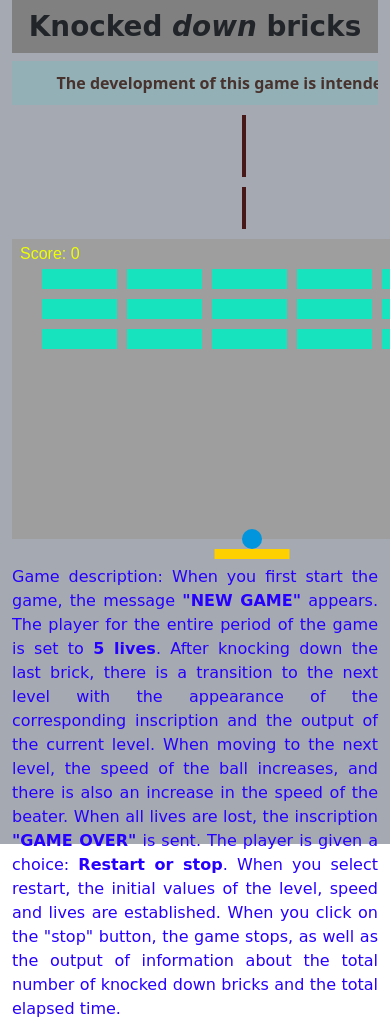
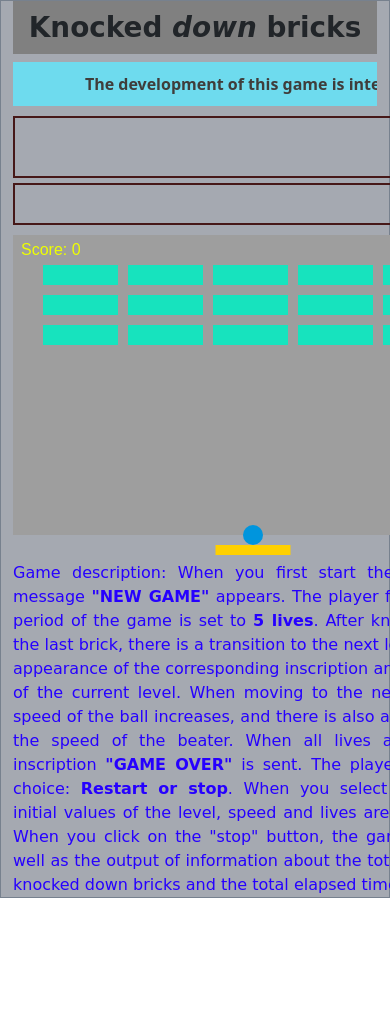
Before and after one commit to dmitrysidorhik/Browser-game, a plain HTML site: page index.html in a window 390 px wide. Shown: the top 1021 px of the page. After the commit the page ends 898 px from the top, so only its background shows below. Drawn offline with nearby package versions, Linux system fonts and the light colour scheme; files that its build step writes are made by us from their sources; a web font is replaced by a local one.

Commit message:
add adaptive

```diff
--- a/styles/media-queries.css
+++ b/styles/media-queries.css
@@ -1,48 +1,48 @@
-/* @media screen and (max-width: 980px) {
-    #pagewrap {
-       width: 95%;
-    }
-    #content {
-       width: 60%;
-       padding: 3% 4%;
-    }
-    #sidebar {
-       width: 30%;
-    }
-    #sidebar .widget {
-       padding: 8% 7%;
-       margin-bottom: 10px;
+@media screen and (max-width: 1200px) {
+   .container {
+      height: 100%;
    }
 }
 
- @media screen and (max-width: 650px) {
-    #header {
-       height: auto;
+@media screen and (max-width: 1000px) {
+   .game {
+      display: block;
    }
-    #searchform {
-       position: absolute;
-       top: 5px;
-       right: 0;
+
+   #myCanvas {
+      margin-left: 0vw;
+      text-align: center;
    }
-    #main-nav {
-       position: static;
+
+   .alertNew {
+      width: 480px;
+      text-align: center;
+      margin: auto;
+      margin-bottom: 5px;
    }
-    #site-logo {
-       margin: 15px 100px 5px 0;
-       position: static;
+
+   .btnNew {
+      width: 480px;
+      margin: auto;
    }
-    #site-description {
-       margin: 0 0 15px;
-       position: static;
+
+   .textGame {
+      margin: auto;
+      width: 480px;
    }
-    #content {
-       width: auto;
-       float: none;
-       margin: 20px 0;
+
+   @keyframes marquee {
+      from {
+         text-indent: 0%;
       }
-    #sidebar {
-       width: 100%;
-       float: none;
-       margin: 0;
+
+      to {
+         text-indent: 18%;
       }
- } */
+   }
+
+   .marquee {
+      animation: marquee 1s linear infinite alternate;
+      background: #6edbee;
+   }
+}
--- a/styles/style.css
+++ b/styles/style.css
@@ -1,7 +1,7 @@
 .container {
     background-color: #a5a9b1;
     height: 100vh;
-    /* height: 100%; */
+    border: 1px solid rgba(24, 44, 70, 0.322);
 }
 
 h1 {
@@ -21,7 +21,7 @@ a:hover {
 }
 
 #myCanvas {
-    /* margin: 0px 230px 50px; */
+    margin-left: 5vw;
 }
 
 .alert {
@@ -52,6 +52,9 @@ a:hover {
 }
 
 .game {
+    display: flex;
+    align-items: flex-start;
+
     margin-top: 10px;
     margin-bottom: 0px;
     text-align: center;
@@ -59,12 +62,12 @@ a:hover {
 
 .alertNew {
     border: 2px solid rgb(70, 24, 24);
-    margin: 0px 230px 10px 230px;
+    margin: 0px 5vw 10px 5vw;
 }
 
 .btnNew {
     border: 2px solid rgb(70, 24, 24);
-    margin: 0px 230px 0px 230px;
+    margin: 0px 5vw 0px 5vw;
     padding: 38px 0px 0px 0px;
 }
 
@@ -72,4 +75,6 @@ a:hover {
     color: rgb(38, 0, 255);
     text-align: justify;
     font-family: 'Macondo', cursive;
+    margin-left:   21px;
+    margin-right: 5vw;
 }
```
Also changed, not shown: index.html (+13 -10 lines). Lines whose indentation alone changed are shown as unchanged.
